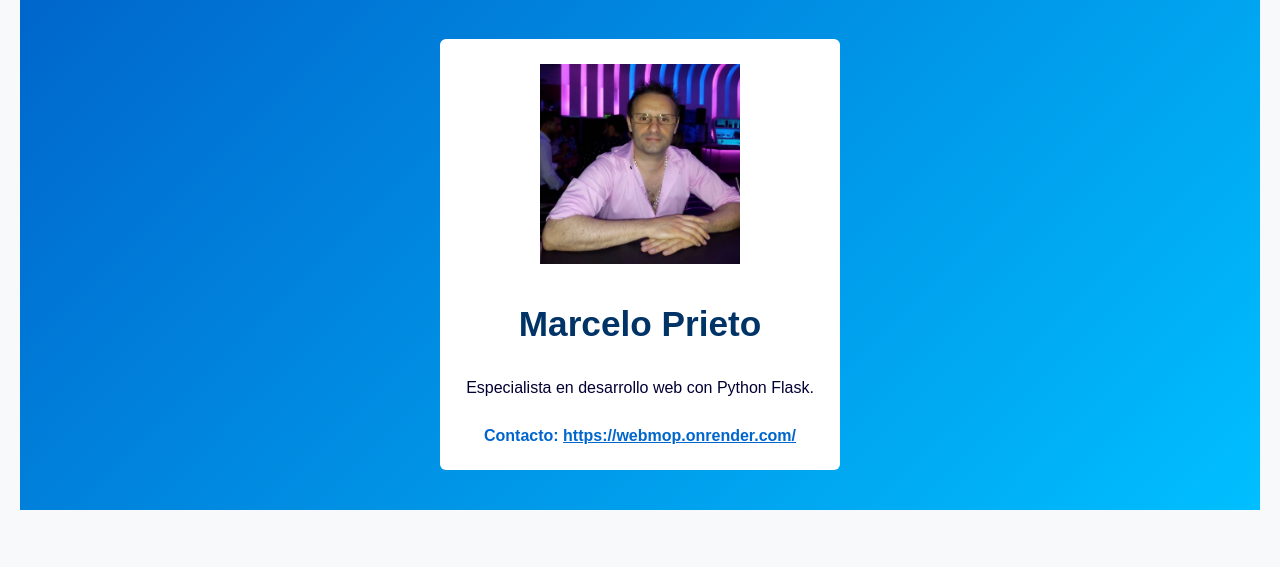
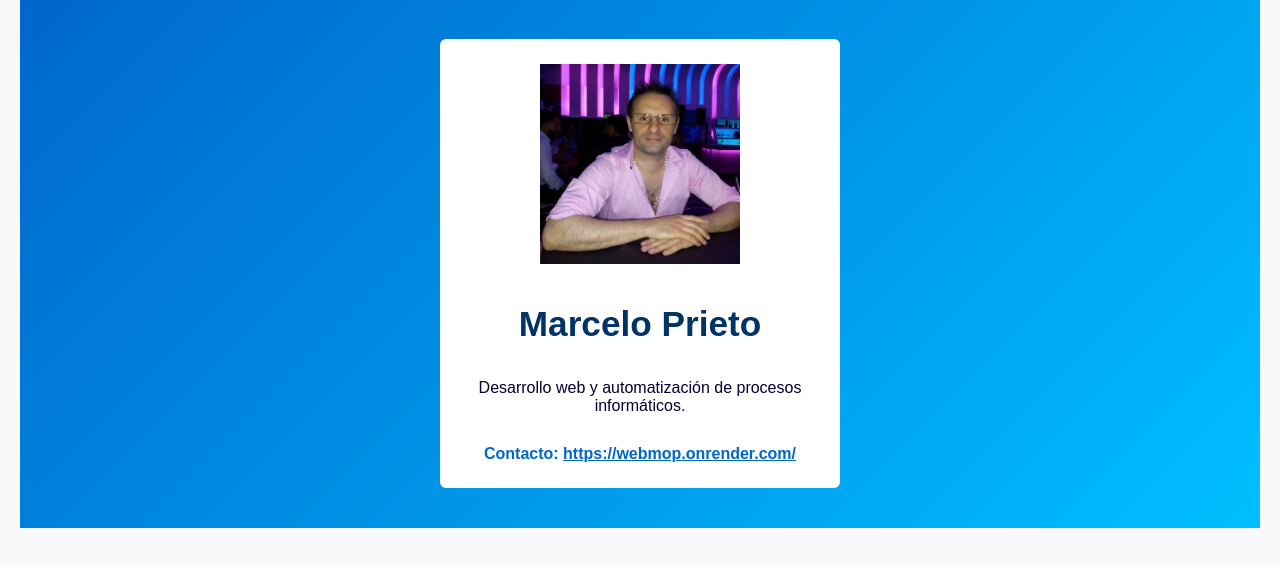
Before and after one commit to prietomarcelo40/moptranscripciones, a Flask app: page /desarrollador in a window 1280 px wide. Shown: the part 79-646 px from the top of the page. Run offline with Flask 3, Linux system fonts and the light colour scheme.

Commit message:
Actualización de desarrollador.html: cambios recientes aplicados

```diff
--- a/templates/desarrollador.html
+++ b/templates/desarrollador.html
@@ -15,7 +15,7 @@
              style="margin-bottom: 20px;">
 
         <h2 style="color: #003366; margin-bottom: 15px;">Marcelo Prieto</h2>
-        <p style="color: #000033; margin-bottom: 10px;">Especialista en desarrollo web con Python Flask.</p>
+        <p style="color: #000033; margin-bottom: 10px;">Desarrollo web y automatización de procesos informáticos.</p>
         <p style="color: #0066cc; font-weight: bold;">
             Contacto:
             <a href="https://webmop.onrender.com/" target="_blank" style="color: #0066cc; text-decoration: underline;">
```
